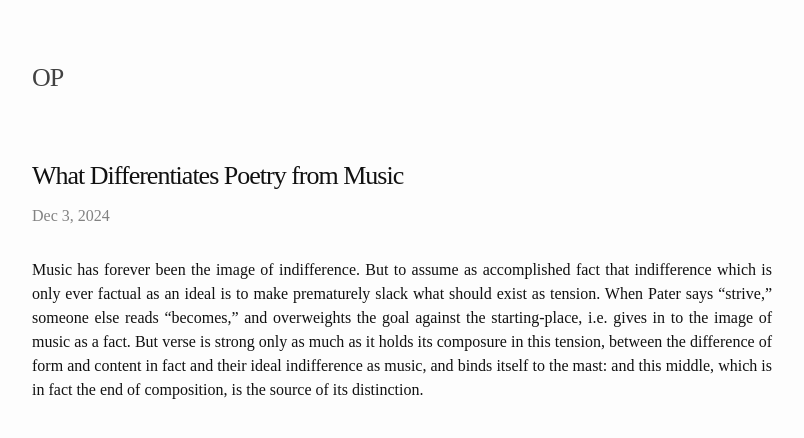
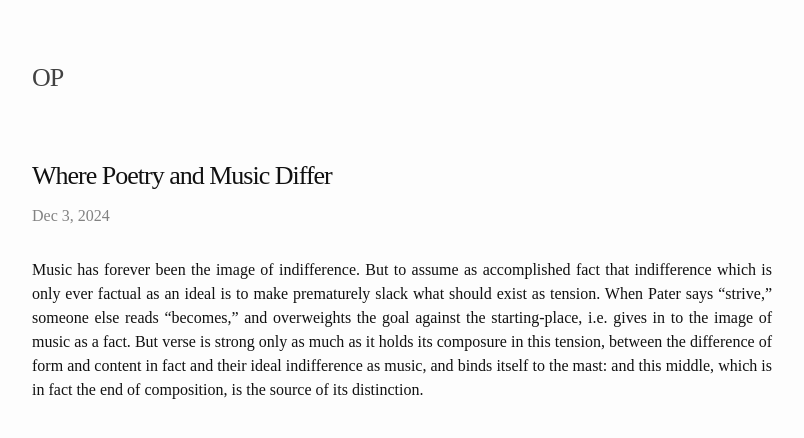
Before and after one commit to TheatrumMundi/TheatrumMundi, a Jekyll site: the page built from _posts/2024-12-03-what-differentiates-poetry-from-music.markdown, in a window 1280 px wide. Shown: the top 438 px of the page, without its empty margins (238-1042 px from the left). Built offline with Jekyll 4.4.1, drawn with Linux system fonts in a browser that asks for light colours; some web fonts are replaced.

Commit message:
Update 2024-12-03-what-differentiates-poetry-from-music.markdown

```diff
--- a/_posts/2024-12-03-what-differentiates-poetry-from-music.markdown
+++ b/_posts/2024-12-03-what-differentiates-poetry-from-music.markdown
@@ -1,6 +1,6 @@
 ---
 layout: post
-title:  "What Differentiates Poetry from Music"
+title:  "Where Poetry and Music Differ"
 date:   2024-12-03 13:10:00 +0100
 categories: jekyll update
 ---
```
